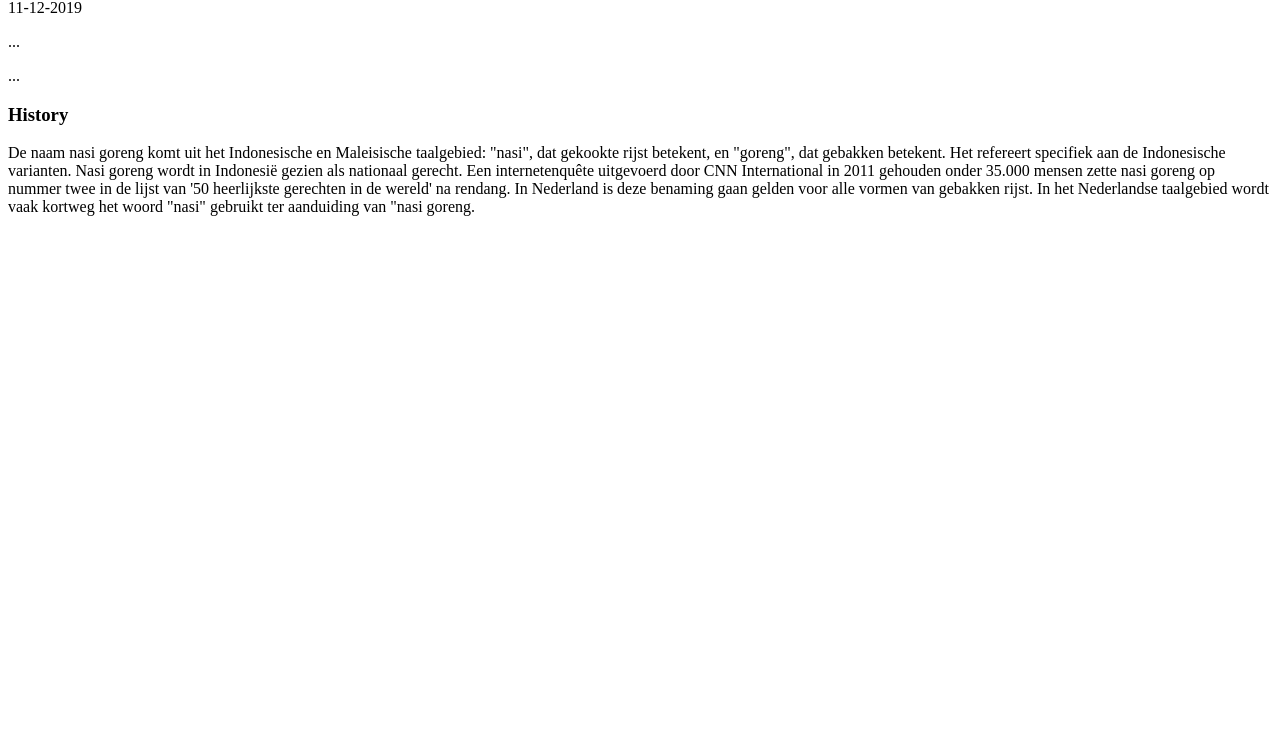
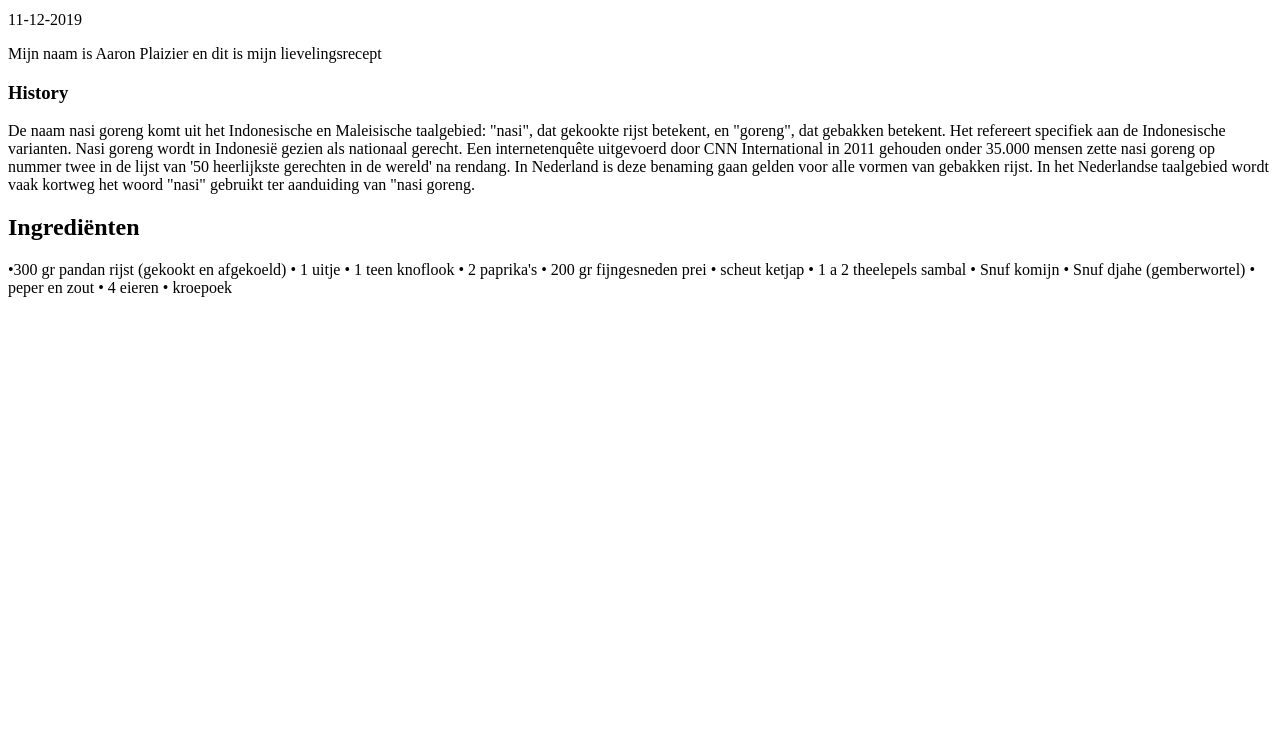
Before and after one commit to AJPlaizier/les-02, a plain HTML site: page index.html in a window 1280 px wide. Shown: the part 56-800 px from the top of the page. Drawn offline with Linux system fonts and the light colour scheme.

Commit message:
added ingredients

```diff
--- a/index.html
+++ b/index.html
@@ -1,10 +1,15 @@
+
+<!DOCTYPE html>
+<html>
+    <link rel="stylesheet" href="./styles.css">
+<body>
     <article>
         <header>
             <h1>Aries nasi</h1>
             <p>11-12-2019</p>
         </header>
-    <p>...</p>
-    <p>...</p>
+
+        <p>Mijn naam is Aaron Plaizier en dit is mijn lievelingsrecept</p>
 
         <aside>
             <h1>History</h1>
@@ -18,4 +23,19 @@
         taalgebied wordt vaak kortweg het woord "nasi" gebruikt ter aanduiding van
         "nasi goreng.</p>
         </aside>
+        <h2>Ingrediënten</h2>
+        <p>     •300 gr pandan rijst (gekookt en afgekoeld)
+                •	1 uitje
+                •	1 teen knoflook
+                •	2 paprika's
+                •	200 gr fijngesneden prei
+                •	scheut ketjap
+                •	1 a 2 theelepels sambal
+                •	Snuf komijn
+                •	Snuf djahe (gemberwortel)
+                •	peper en zout
+                •	4 eieren
+                •	kroepoek</p>
     </article>
+</body>
+</html>
```
Lines whose indentation alone changed are shown as unchanged.
